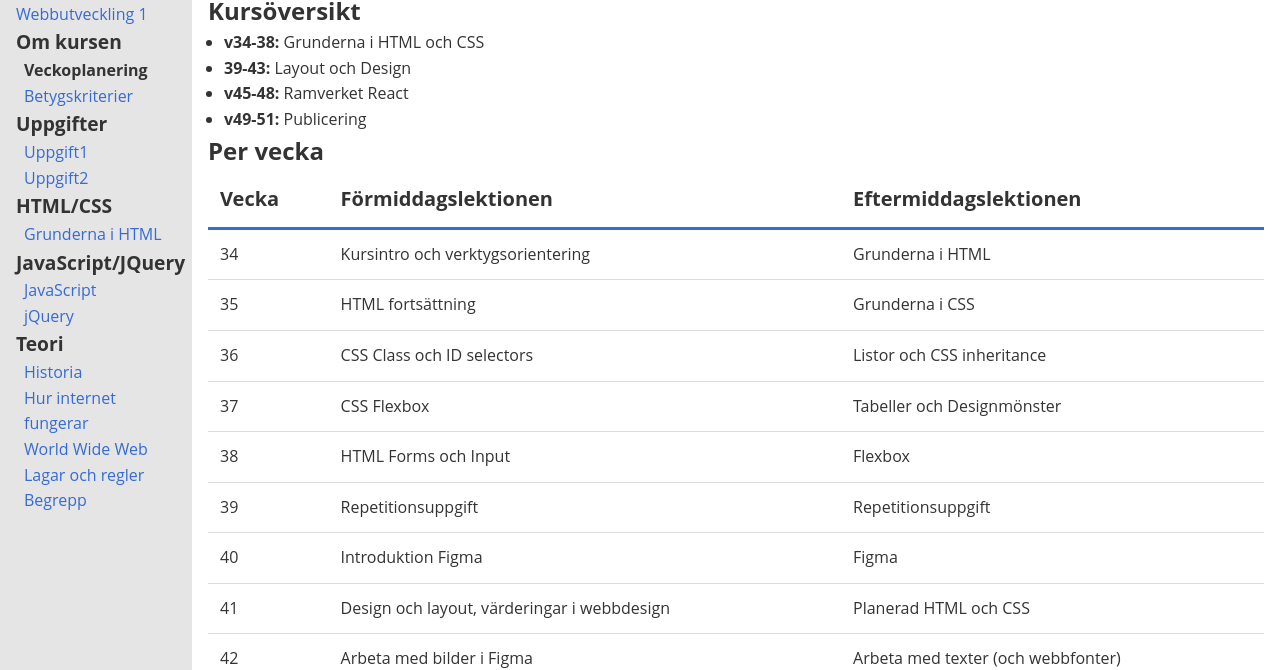
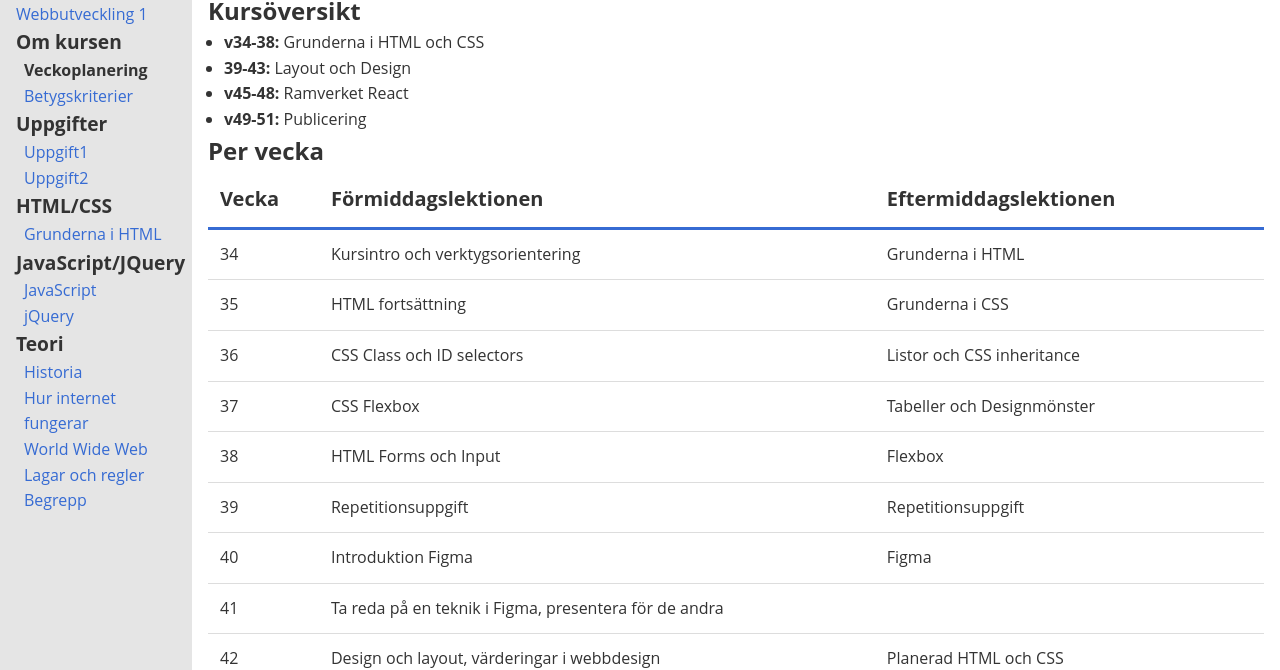
Before and after one commit to FractalThought/GuteTeknik2, a Gatsby site: page /webb1/planering in a window 1280 px wide. Shown: the part 130-800 px from the top of the page. Built offline with nearby package versions, Linux system fonts and the light colour scheme; Gatsby itself is replaced by a stand-in of ours.

Commit message:
updated planering

```diff
--- a/src/pages/webb1/planering.md
+++ b/src/pages/webb1/planering.md
@@ -12,22 +12,22 @@ date: "2017-08-10"
 
 ## Per vecka
 
-| Vecka | Förmiddagslektionen                         | Eftermiddagslektionen              |
-| ----- | ------------------------------------------- | ---------------------------------- |
-| 34    | Kursintro och verktygsorientering           | Grunderna i HTML                   |
-| 35    | HTML fortsättning                           | Grunderna i CSS                    |
-| 36    | CSS Class och ID selectors                  | Listor och CSS inheritance         |
-| 37    | CSS Flexbox                                 | Tabeller och Designmönster         |
-| 38    | HTML Forms och Input                        | Flexbox                            |
-| 39    | Repetitionsuppgift                          | Repetitionsuppgift                 |
-| 40    | Introduktion Figma                          | Figma                              |
-| 41    | Design och layout, värderingar i webbdesign | Planerad HTML och CSS              |
-| 42    | Arbeta med bilder i Figma                   | Arbeta med texter (och webbfonter) |
-| 43    | CSS Grid                                    | Validering                         |
-| 44    | **_LOV_**                                   | **_LOV_**                          |
-| 45-49 | React                                       | React                              |
-| 50    | Publiceringsverktyg                         | Lagar och etik                     |
-| 51    | Publicering                                 | Publicering                        |
+| Vecka | Förmiddagslektionen                                   | Eftermiddagslektionen              |
+| ----- | ----------------------------------------------------- | ---------------------------------- |
+| 34    | Kursintro och verktygsorientering                     | Grunderna i HTML                   |
+| 35    | HTML fortsättning                                     | Grunderna i CSS                    |
+| 36    | CSS Class och ID selectors                            | Listor och CSS inheritance         |
+| 37    | CSS Flexbox                                           | Tabeller och Designmönster         |
+| 38    | HTML Forms och Input                                  | Flexbox                            |
+| 39    | Repetitionsuppgift                                    | Repetitionsuppgift                 |
+| 40    | Introduktion Figma                                    | Figma                              |
+| 41    | Ta reda på en teknik i Figma, presentera för de andra |                                    |
+| 42    | Design och layout, värderingar i webbdesign           | Planerad HTML och CSS              |
+| 43    | Arbeta med bilder i Figma                             | Arbeta med texter (och webbfonter) |
+| 44    | **_LOV_**                                             | **_LOV_**                          |
+| 45-49 | React                                                 | React                              |
+| 50    | Publiceringsverktyg                                   | Lagar och etik                     |
+| 51    | Publicering                                           | Publicering                        |
 
 ## Koncept att gå igenom
 
```
